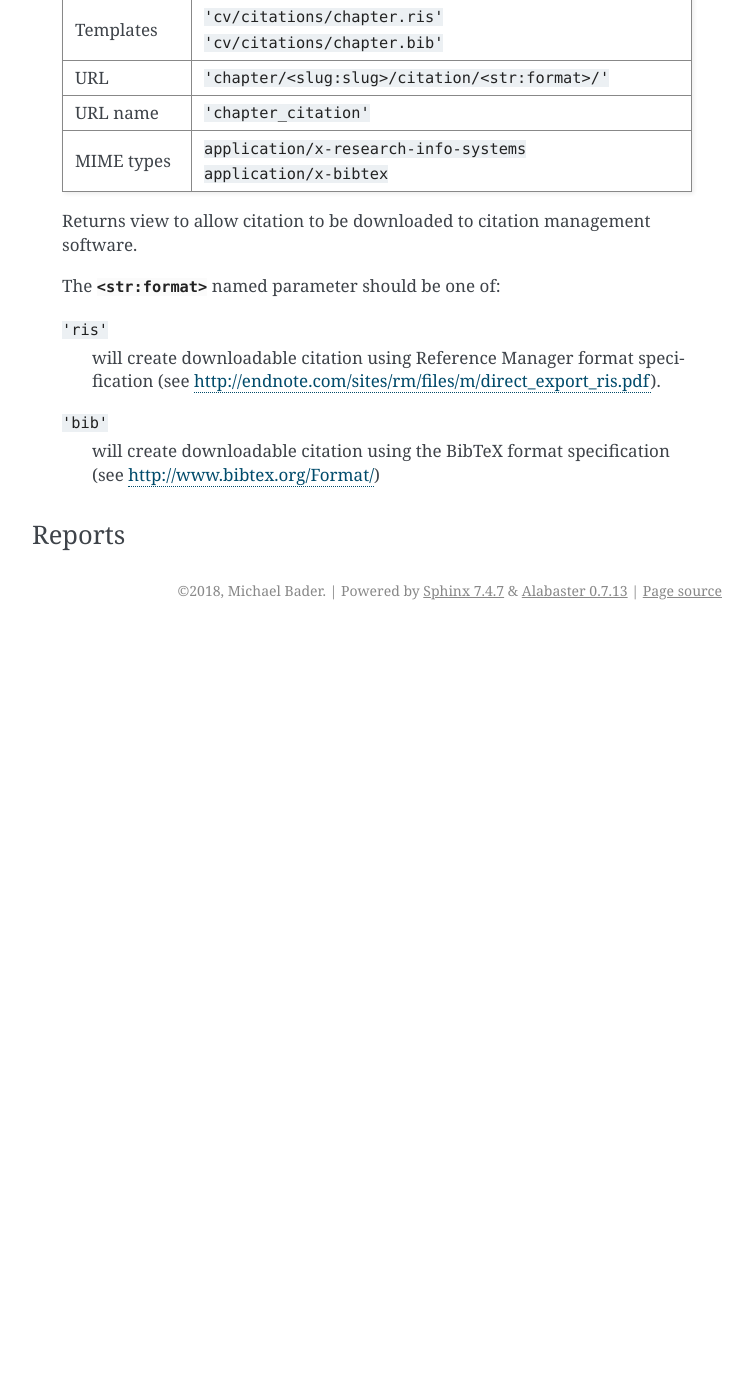
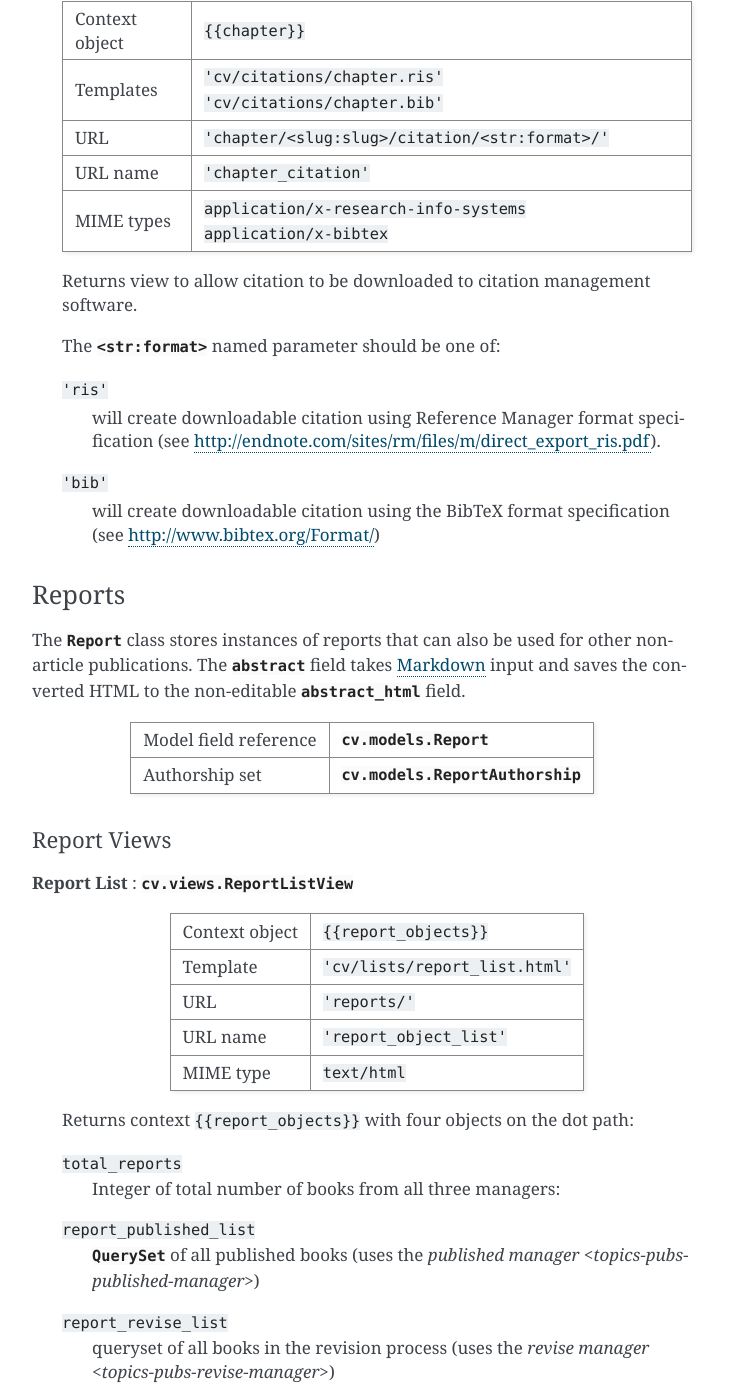
Before and after one commit to mikebader/django-vitae, a Sphinx documentation site: the page built from docs/source/topics/publications.rst, in a window 1280 px wide and 1400 px high, scrolled down 9350 px. Shown: the whole window, without its empty margins (388-1141 px from the left). Built offline with Sphinx 7.4.7, drawn with Linux system fonts in a browser that asks for light colours; formulas are drawn with MathJax 3; before the commit the page ends 9980 px from its top, so only the background shows below that; some of the changed text lies outside the part shown.

Commit message:
added documentation for reports

```diff
--- a/docs/source/topics/publications.rst
+++ b/docs/source/topics/publications.rst
@@ -420,6 +420,9 @@ Model field reference                           :class:`cv.models.Chapter`
 Authorship set                                  :class:`cv.models.ChapterAuthorship`
 =======================                         ========================================
 
+Chapter Views
+"""""""""""""
+
 **Chapter List** : :class:`cv.views.ChapterListView`
 
    ===============  ================================================================
@@ -488,3 +491,69 @@ Authorship set                                  :class:`cv.models.ChapterAuthors
 
 Reports
 ^^^^^^^
+
+The :class:`~cv.models.Report` class stores instances of reports that can also be used for other non-article publications. The :attr:`abstract` field
+takes Markdown_ input and saves the converted HTML to the non-editable
+:attr:`abstract_html` field.
+
+.. _Markdown: https://daringfireball.net/projects/markdown/syntax
+
+
+=======================                         ========================================
+Model field reference                           :class:`cv.models.Report`
+Authorship set                                  :class:`cv.models.ReportAuthorship`
+=======================                         ========================================
+
+Report Views
+""""""""""""
+**Report List** : :class:`cv.views.ReportListView`
+
+   ===============  ================================================================
+   Context object   ``{{report_objects}}``
+   Template         ``'cv/lists/report_list.html'``
+   URL              ``'reports/'``
+   URL name         ``'report_object_list'``
+   MIME type        ``text/html``
+   ===============  ================================================================
+
+   Returns context ``{{report_objects}}`` with four objects on the dot path:
+
+   ``total_reports``
+      Integer of total number of books from all three managers:
+
+   ``report_published_list``
+      :class:`~django.db.models.query.QuerySet` of all published books (uses the
+      `published manager <topics-pubs-published-manager>`)
+
+   ``report_revise_list``
+      queryset of all books in the revision process (uses the `revise manager
+      <topics-pubs-revise-manager>`)
+
+   ``report_inprep_list``
+      queryset of all books in preparation for submission (uses the `inprep manager
+      <topics-pubs-published-manager>`)
+
+**Report Detail**: :class:`cv.views.ReportDetailView`
+
+   ===============  ================================================================
+   Context object   ``{{report}}``
+   Template         ``'cv/details/report_detail.html'``
+   URL              ``'reports/<slug:slug>/'``
+   URL name         ``'report_object_detail'``
+   MIME type        ``text/html``
+   ===============  ================================================================
+
+   Returns context ``{{report}}`` that represents a single
+   :class:`~cv.models.Report` instance.
+
+**Report Citation**: :func:`cv.views.report_citation_view`
+
+   ===============  ================================================================
+   Context object   ``{{report}}``
+   Templates        ``'cv/citations/report.ris'``
+                    ``'cv/citations/report.bib'``
+   URL              ``'reports/<slug:slug>/citation/<str:format>/'``
+   URL name         ``'report_citation'``
+   MIME types       ``application/x-research-info-systems``
+                    ``application/x-bibtex``
+   ===============  ================================================================
```
Also changed, not shown: other parts of docs/source/topics/publications.rst (+6 -6 lines).
